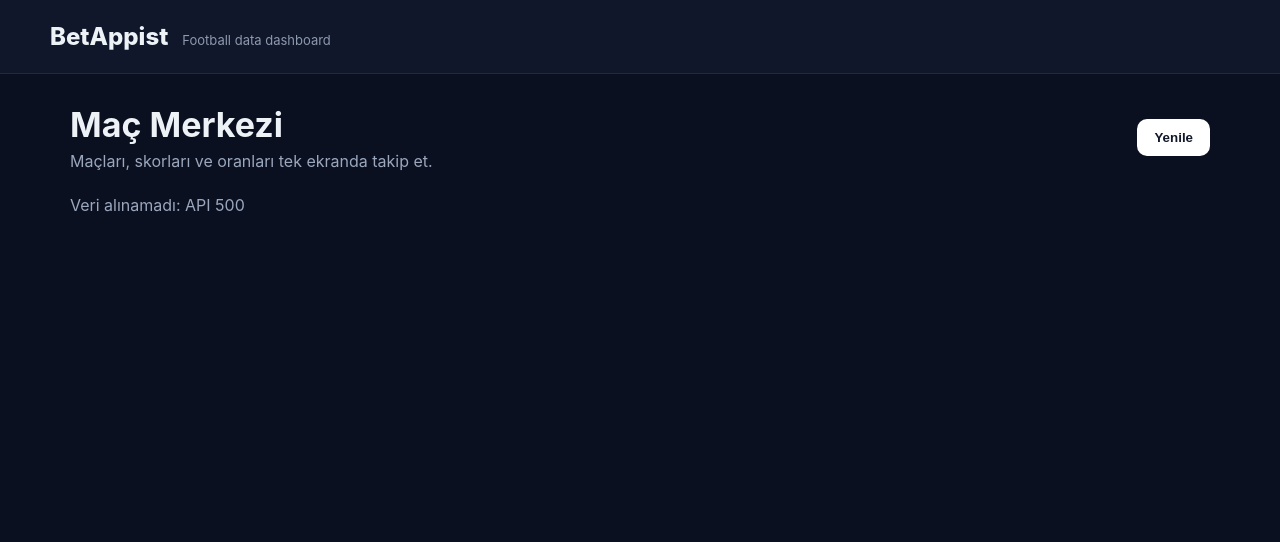
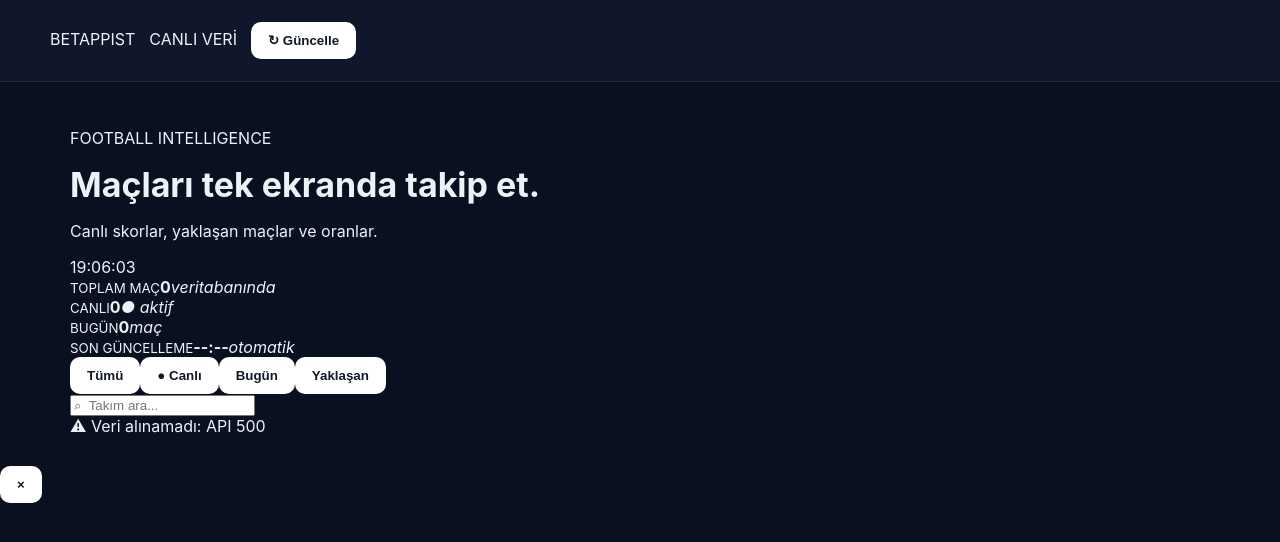
Before and after one commit to brkky1980-afk/betappist, a FastAPI app: page / in a window 1280 px wide. Shown: the top 542 px of the page. Run offline with FastAPI, Linux system fonts and the light colour scheme; data that the repository does not hold is empty; parts of the project's set-up code (start-up, migrations or seed data) failed here and were passed over.

Commit message:
feat: redesign BetAppist live dashboard

```diff
--- a/app/templates/index.html
+++ b/app/templates/index.html
@@ -2,30 +2,62 @@
 <html lang="tr">
 <head>
 <meta charset="utf-8"><meta name="viewport" content="width=device-width,initial-scale=1">
-<title>BetAppist</title><link rel="stylesheet" href="/static/style.css">
+<title>BetAppist • Live Football</title><link rel="stylesheet" href="/static/style.css">
 </head>
 <body>
-<header><div class="brand">BetAppist</div><div class="sub">Football data dashboard</div></header>
+<div class="bg"><i></i><i></i><i></i></div>
+<header class="topbar">
+  <div class="logo"><span class="pulse"></span>BET<span>APP</span>IST</div>
+  <div class="live"><b></b> CANLI VERİ</div>
+  <button class="refresh" onclick="loadMatches()">↻ Güncelle</button>
+</header>
 <main>
-<section class="hero"><div><h1>Maç Merkezi</h1><p>Maçları, skorları ve oranları tek ekranda takip et.</p></div><button onclick="loadMatches()">Yenile</button></section>
-<div id="status" class="status">Veriler yükleniyor...</div>
-<section id="matches" class="grid"></section>
+  <section class="welcome">
+    <div><p class="eyebrow">FOOTBALL INTELLIGENCE</p><h1>Maçları <span>tek ekranda</span> takip et.</h1><p class="muted">Canlı skorlar, yaklaşan maçlar ve oranlar.</p></div>
+    <div class="clock" id="clock">--:--:--</div>
+  </section>
+  <section class="stats">
+    <div class="stat"><small>TOPLAM MAÇ</small><strong id="total">0</strong><em>veritabanında</em></div>
+    <div class="stat"><small>CANLI</small><strong id="liveCount">0</strong><em class="green">● aktif</em></div>
+    <div class="stat"><small>BUGÜN</small><strong id="today">0</strong><em>maç</em></div>
+    <div class="stat"><small>SON GÜNCELLEME</small><strong id="updated">--:--</strong><em>otomatik</em></div>
+  </section>
+  <section class="toolbar">
+    <div class="tabs"><button class="tab active" data-filter="all">Tümü</button><button class="tab" data-filter="live">● Canlı</button><button class="tab" data-filter="today">Bugün</button><button class="tab" data-filter="upcoming">Yaklaşan</button></div>
+    <input id="search" placeholder="⌕  Takım ara..." oninput="render()">
+  </section>
+  <div id="notice" class="notice">Veriler hazırlanıyor...</div>
+  <section id="matches" class="matches"></section>
 </main>
+<div id="modal" class="modal" onclick="if(event.target===this)closeModal()"><div class="modalbox"><button class="x" onclick="closeModal()">×</button><div id="detail"></div></div></div>
 <script>
+let all=[],filter='all';
+const esc=s=>String(s??'').replace(/[&<>"']/g,c=>({'&':'&amp;','<':'&lt;','>':'&gt;','"':'&quot;',"'":'&#039;'}[c]));
+function isLive(m){return ['live','in-play','in_play'].includes((m.status||'').toLowerCase())}
+function isToday(m){if(!m.kickoff_at)return false;return new Date(m.kickoff_at).toDateString()===new Date().toDateString()}
+function isUpcoming(m){return m.kickoff_at&&new Date(m.kickoff_at)>new Date()&&!isLive(m)}
+function time(m){return m.kickoff_at?new Date(m.kickoff_at).toLocaleTimeString('tr-TR',{hour:'2-digit',minute:'2-digit'}):'--:--'}
+function date(m){return m.kickoff_at?new Date(m.kickoff_at).toLocaleDateString('tr-TR',{day:'2-digit',month:'short'}):'Tarih yok'}
 async function loadMatches(){
- const status=document.getElementById('status'), box=document.getElementById('matches');
- status.textContent='Veriler yükleniyor...'; box.innerHTML='';
- try{
-  const r=await fetch('/api/matches'); if(!r.ok) throw new Error('API '+r.status);
-  const data=await r.json();
-  status.textContent=data.length ? data.length+' maç bulundu' : 'Henüz maç verisi yok.';
-  box.innerHTML=data.map(m=>`<article class="card">
-   <div class="date">${m.kickoff_at ? new Date(m.kickoff_at).toLocaleString('tr-TR') : 'Tarih bekleniyor'}</div>
-   <div class="teams"><strong>${m.home_team}</strong><span>${m.home_score ?? '-'} : ${m.away_score ?? '-'}</span><strong>${m.away_team}</strong></div>
-   <div class="meta">Round ${m.round ?? '-'} · ${m.status ?? 'scheduled'}</div>
-  </article>`).join('');
- }catch(e){status.textContent='Veri alınamadı: '+e.message;}
+ document.getElementById('notice').textContent='● Veriler yenileniyor...';
+ try{const r=await fetch('/api/matches');if(!r.ok)throw Error('API '+r.status);all=await r.json();
+ document.getElementById('total').textContent=all.length;document.getElementById('liveCount').textContent=all.filter(isLive).length;document.getElementById('today').textContent=all.filter(isToday).length;document.getElementById('updated').textContent=new Date().toLocaleTimeString('tr-TR',{hour:'2-digit',minute:'2-digit'});
+ document.getElementById('notice').textContent=all.length?'● Sistem aktif • '+all.length+' maç yüklendi':'Henüz maç verisi yok. Scraper çalıştırılınca burada görünecek.';render();
+ }catch(e){document.getElementById('notice').textContent='⚠ Veri alınamadı: '+e.message}}
+function render(){
+ const q=document.getElementById('search').value.toLowerCase();
+ let data=all.filter(m=>(filter==='all'||(filter==='live'&&isLive(m))||(filter==='today'&&isToday(m))||(filter==='upcoming'&&isUpcoming(m)))&&((m.home_team||'')+' '+(m.away_team||'')).toLowerCase().includes(q));
+ data.sort((a,b)=>new Date(a.kickoff_at||0)-new Date(b.kickoff_at||0));
+ document.getElementById('matches').innerHTML=data.length?data.map(m=>`<article class="match ${isLive(m)?'is-live':''}" onclick="openMatch(${m.id})">
+ <div class="mhead"><span class="league">ENGLAND • PREMIER LEAGUE</span><span class="${isLive(m)?'badge livebadge':'badge'}">${isLive(m)?'● CANLI':date(m)}</span></div>
+ <div class="teams"><div class="team"><span class="crest">⚽</span><b>${esc(m.home_team)}</b></div><div class="center"><strong>${m.home_score??'–'} : ${m.away_score??'–'}</strong><small>${time(m)}</small></div><div class="team away"><b>${esc(m.away_team)}</b><span class="crest">⚽</span></div></div>
+ <div class="mfoot"><span>Round ${m.round??'–'}</span><span>${esc(m.status||'scheduled')}</span><span class="open">Detay →</span></div>
+ </article>`).join(''):'<div class="empty"><div>⚽</div><h3>Maç bulunamadı</h3><p>Filtreyi veya takım aramasını değiştir.</p></div>';
 }
-loadMatches();
+function openMatch(id){const m=all.find(x=>x.id===id);if(!m)return;document.getElementById('detail').innerHTML=`<p class="eyebrow">MATCH DETAIL</p><h2>${esc(m.home_team)} <span>vs</span> ${esc(m.away_team)}</h2><div class="bigscore">${m.home_score??'–'} <i>:</i> ${m.away_score??'–'}</div><div class="detailrow"><span>Başlangıç</span><b>${m.kickoff_at?new Date(m.kickoff_at).toLocaleString('tr-TR'):'—'}</b></div><div class="detailrow"><span>Durum</span><b>${esc(m.status||'scheduled')}</b></div><div class="detailrow"><span>Round</span><b>${m.round??'—'}</b></div>`;document.getElementById('modal').classList.add('show')}
+function closeModal(){document.getElementById('modal').classList.remove('show')}
+document.querySelectorAll('.tab').forEach(b=>b.onclick=()=>{document.querySelectorAll('.tab').forEach(x=>x.classList.remove('active'));b.classList.add('active');filter=b.dataset.filter;render()});
+setInterval(()=>document.getElementById('clock').textContent=new Date().toLocaleTimeString('tr-TR'),1000);
+setInterval(loadMatches,30000);loadMatches();
 </script>
 </body></html>
```
